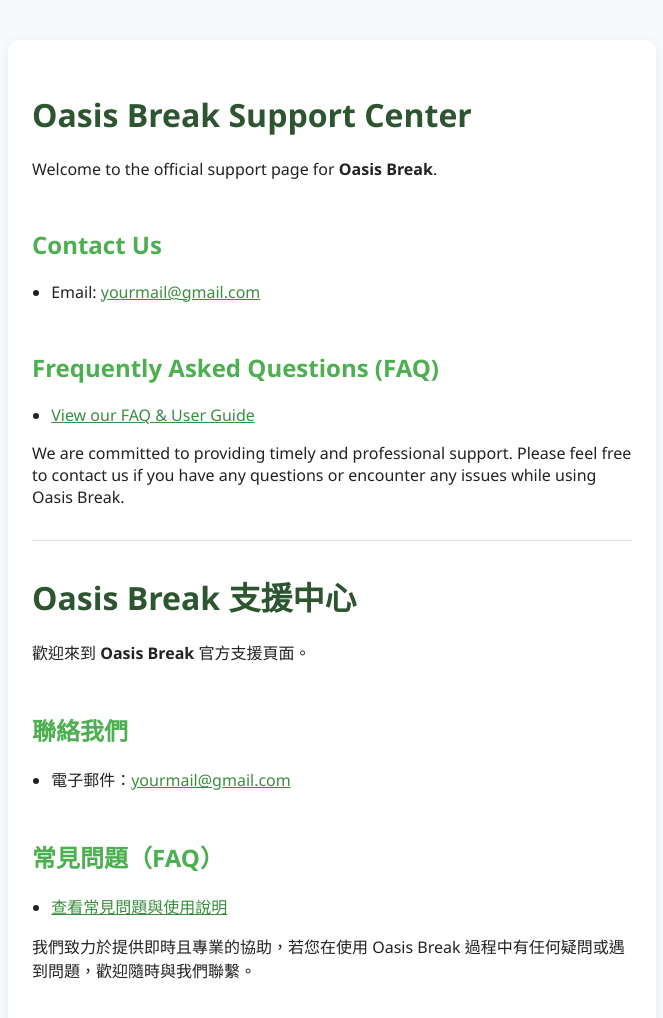
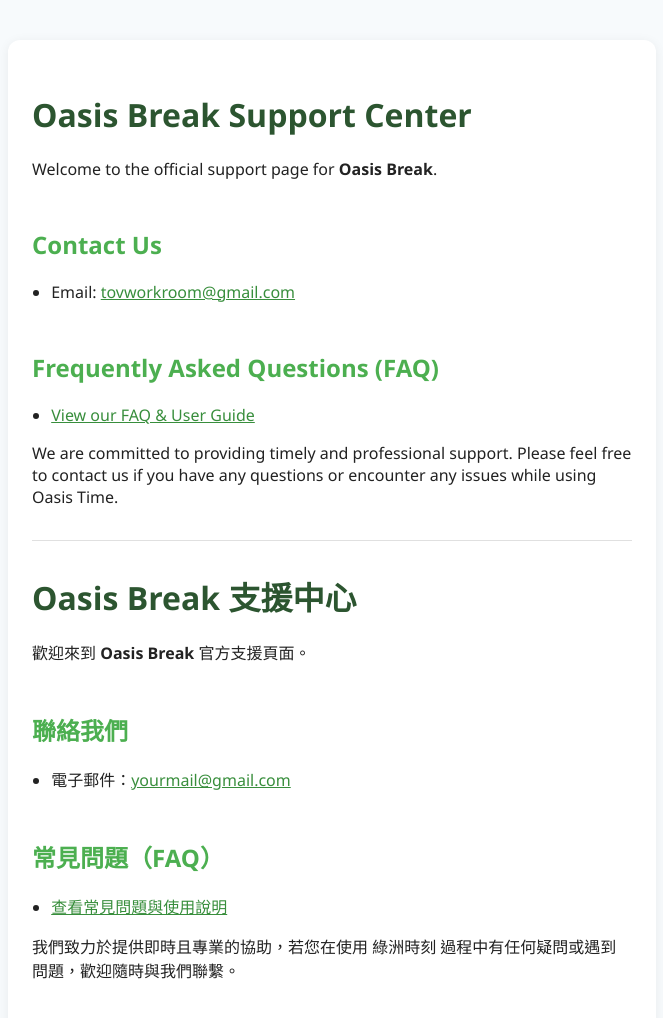
Before and after one commit to GordonShih/oasis-time-support, a plain HTML site: page index.html in a window 1280 px wide. Shown: the whole page, without its empty margins (308-971 px from the left). Drawn offline with Linux system fonts and the light colour scheme.

Commit message:
Update index.html

```diff
--- a/index.html
+++ b/index.html
@@ -23,13 +23,13 @@
       <p>Welcome to the official support page for <strong>Oasis Break</strong>.</p>
       <h2>Contact Us</h2>
       <ul>
-        <li>Email: <a href="mailto:yourmail@gmail.com">yourmail@gmail.com</a></li>
+        <li>Email: <a href="mailto:yourmail@gmail.com">tovworkroom@gmail.com</a></li>
       </ul>
       <h2>Frequently Asked Questions (FAQ)</h2>
       <ul>
         <li><a href="https://github.com/GordonShih/oasis-time-support/wiki">View our FAQ & User Guide</a></li>
       </ul>
-      <p>We are committed to providing timely and professional support. Please feel free to contact us if you have any questions or encounter any issues while using Oasis Break.</p>
+      <p>We are committed to providing timely and professional support. Please feel free to contact us if you have any questions or encounter any issues while using Oasis Time.</p>
     </div>
     <div class="divider"></div>
     <!-- 中文 Section -->
@@ -38,13 +38,13 @@
       <p>歡迎來到 <strong>Oasis Break</strong> 官方支援頁面。</p>
       <h2>聯絡我們</h2>
       <ul>
-        <li>電子郵件：<a href="mailto:yourmail@gmail.com">yourmail@gmail.com</a></li>
+        <li>電子郵件：<a href="mailto:tovworkroom@gmail.com">yourmail@gmail.com</a></li>
       </ul>
       <h2>常見問題（FAQ）</h2>
       <ul>
         <li><a href="https://github.com/GordonShih/oasis-time-support/wiki">查看常見問題與使用說明</a></li>
       </ul>
-      <p>我們致力於提供即時且專業的協助，若您在使用 Oasis Break 過程中有任何疑問或遇到問題，歡迎隨時與我們聯繫。</p>
+      <p>我們致力於提供即時且專業的協助，若您在使用 綠洲時刻 過程中有任何疑問或遇到問題，歡迎隨時與我們聯繫。</p>
     </div>
   </div>
 </body>
```
